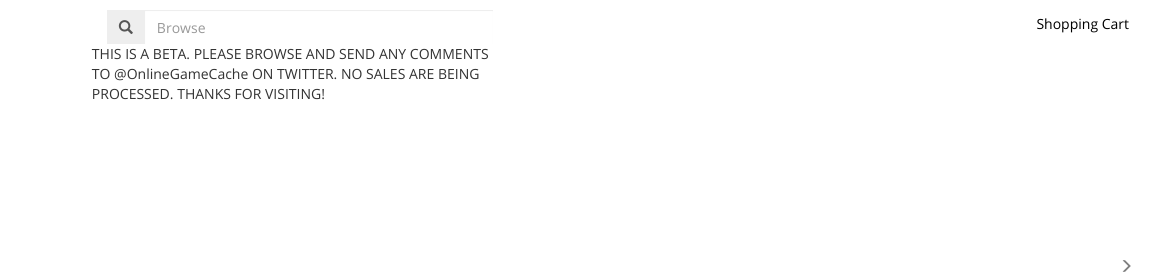
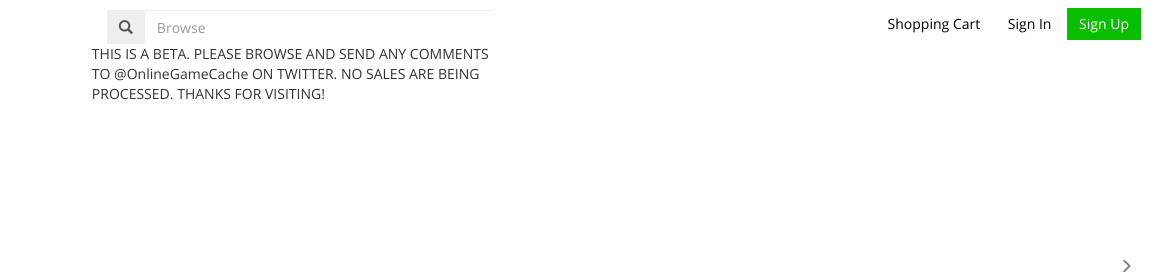
Before and after one commit to agoley/ogc, a website: page static/views/home.html in a window 1280 px wide. Shown: the top 280 px of the page, 124-1280 px from the left. Drawn offline with Linux system fonts and the light colour scheme; files that its build step writes are made by us from their sources; no server answers; files whose address does not match are found by name.

Commit message:
auth show test

```diff
--- a/static/views/auth_head.html
+++ b/static/views/auth_head.html
@@ -23,6 +23,14 @@
 					<button class="btn navbar-btn neat outset" ng-click="viewCart()" >Shopping Cart <span class="badge">{{user.cart.length}}</span></button>
 					<button ng-show="authenticated" class="btn navbar-btn neat outset" ng-click="viewProf()" ><text class="text-glow-hover">{{user.email}}</text></button>
 					<button ng-show="authenticated" class="btn navbar-btn neat outset" ng-click="signout()" ><text class="text-glow-hover">Sign Out</text></button>
+					<button  class="a" ng-hide="authenticated"
+						ng-class="showSignUp? 'btn navbar-btn neat outset no-border' : 'btn  navbar-btn neat inset no-border' "
+						ng-click="setSignIn()" > Sign In
+					</button>
+					<button class="a" ng-hide="authenticated"
+						ng-class="!showSignUp? 'btn navbar-btn neat outset no-border' : 'btn navbar-btn neat inset no-border' "
+						ng-click="setSignUp()" > Sign Up
+					</button>
 				</form>
 				<div  class="animated bounce alert alert-success add-success" ng-if="addConfirm"><strong>Game added</strong></div>
 			</div>
```
